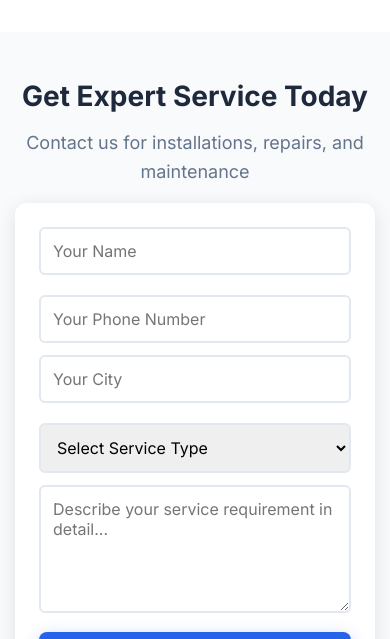
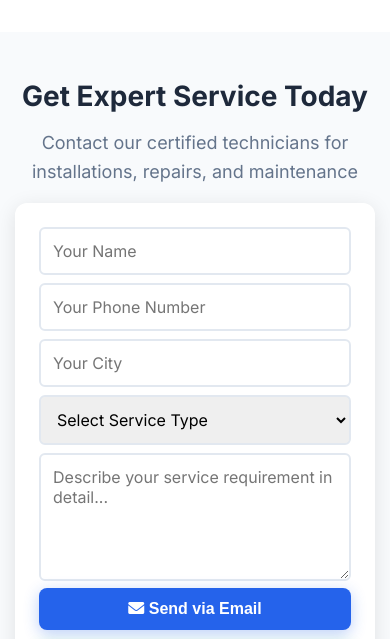
Before and after one commit to samcare-india/samcare-india.github.io, a plain HTML site: page index.html in a window 390 px wide. Shown: the part 4670-5309 px from the top of the page. Drawn offline with Linux system fonts and the light colour scheme.

Commit message:
Update contact section subtitle for clarity; adjust form group margins for improved spacing

```diff
--- a/index.html
+++ b/index.html
@@ -204,7 +204,7 @@
         <div class="container">
             <div class="section-header">
                 <h2 class="section-title">Get Expert Service Today</h2>
-                <p class="section-subtitle">Contact us for installations, repairs, and maintenance</p>
+                <p class="section-subtitle">Contact our certified technicians for installations, repairs, and maintenance</p>
             </div>
 
             <div class="contact-content">
--- a/styles.css
+++ b/styles.css
@@ -597,10 +597,11 @@ p {
     display: grid;
     grid-template-columns: 1fr 1fr;
     gap: 0.75rem;
+    margin-bottom: 0.75rem;
 }
 
 .form-group {
-    margin-bottom: 1rem;
+    margin-bottom: 0;
 }
 
 .form-group input,
@@ -1097,10 +1098,11 @@ p {
     .form-row {
         grid-template-columns: 1fr;
         gap: 0.5rem;
+        margin-bottom: 0.5rem;
     }
 
     .form-group {
-        margin-bottom: 0.75rem;
+        margin-bottom: 0;
     }
 
     .form {
```
